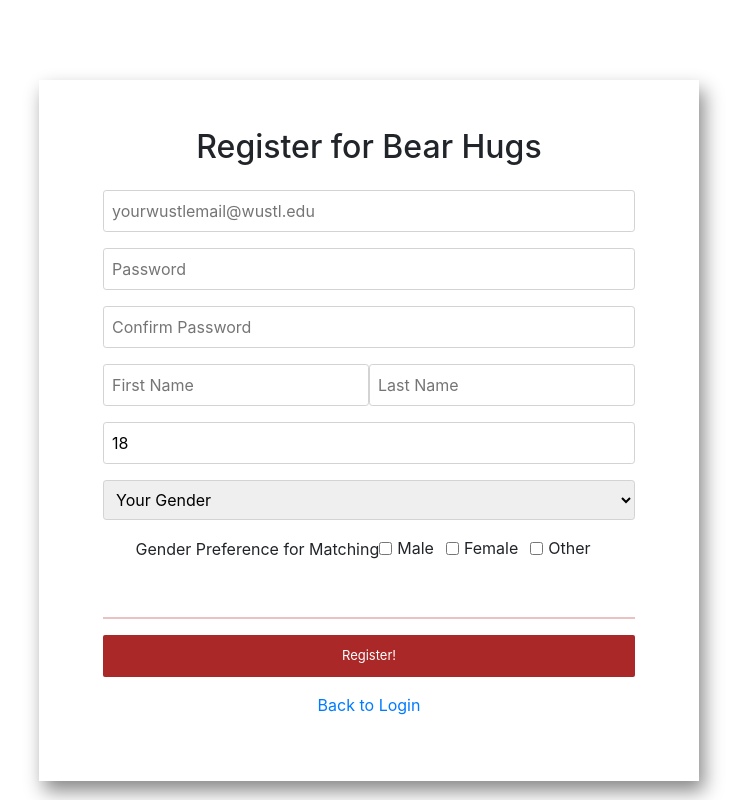
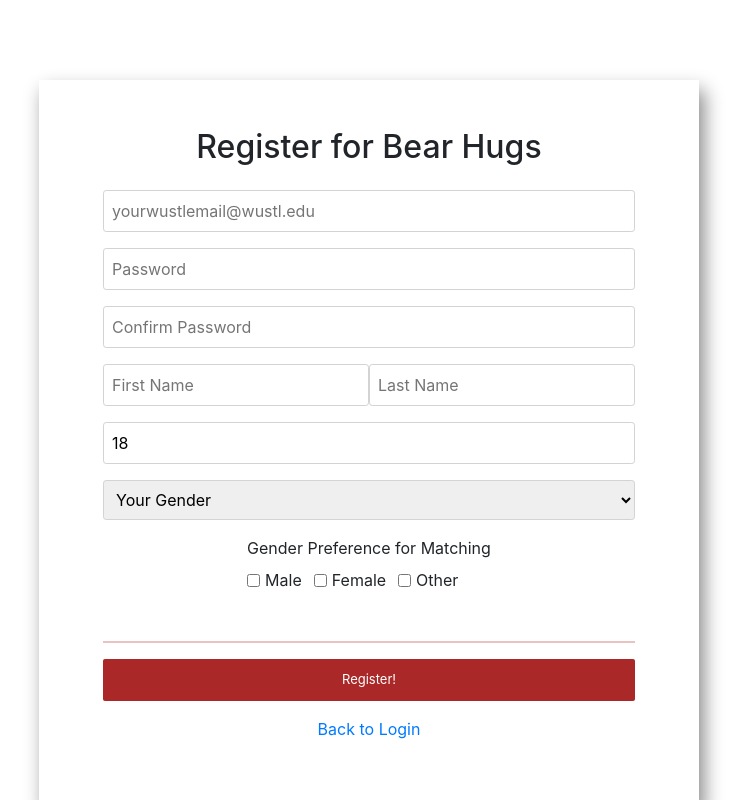
Before and after one commit to IsaiahWare/bearhugs, a React (Create React App) app in the folder app/: page /register in a window 1280 px wide. Shown: the top 800 px of the page, without its empty margins (271-1018 px from the left). Built offline with nearby package versions, Linux system fonts and the light colour scheme.

Commit message:
applying fix to user gender prefs

```diff
--- a/app/src/Pages/Registerpage.js
+++ b/app/src/Pages/Registerpage.js
@@ -209,19 +209,12 @@ class RegisterPage extends React.Component {
         let value = target.value
         let name = target.name;
         if (name=="maleGenderPref" || name=="femaleGenderPref" || name=="otherGenderPref") {
-            if (value == 'on') {
-                console.log('name ' + name + 'value '+ value)
+                let checkValue = event.target.checked;
+                console.log('name ' + name + 'value '+ checkValue)
                 this.setState({
-                    [name]: true
-                });
-
-            } else {
-                console.log('name ' + name + 'value '+ value)
-                this.setState({
-                    [name]: false
+                    [name]: checkValue
                 });
             }
-        }
         this.setState({
             [name]: value
         });
@@ -274,11 +267,14 @@ class RegisterPage extends React.Component {
                                 </div>
 
                                 <div className="input-row center-row match-width">
+
                                     <Form.Group>
-                                    <Form.Label>Gender Preference for Matching</Form.Label>
-                                    <Form.Check inline label="Male" name="maleGenderPref" onChange={this.handleInputChange} id="male_gender_pref"  checked={this.state.maleGenderPref} />
-                                    <Form.Check inline label="Female" name="femaleGenderPref" onChange={this.handleInputChange} id="female_gender_pref"  checked={this.state.femaleGenderPref} />
-                                    <Form.Check inline label="Other" name="otherGenderPref" onChange={this.handleInputChange} id="other_gender_pref"  checked={this.state.otherGenderPref} />
+                                        <div>
+                                        <Form.Label>Gender Preference for Matching</Form.Label>
+                                        </div>
+                                    <Form.Check inline label="Male" name="maleGenderPref" onChange={this.handleInputChange} id="male_gender_pref"  value={this.state.maleGenderPref} />
+                                    <Form.Check inline label="Female" name="femaleGenderPref" onChange={this.handleInputChange} id="female_gender_pref"  value={this.state.femaleGenderPref} />
+                                    <Form.Check inline label="Other" name="otherGenderPref" onChange={this.handleInputChange} id="other_gender_pref" value={this.state.otherGenderPref} />
                                     </Form.Group>
                                 </div>
 
```
